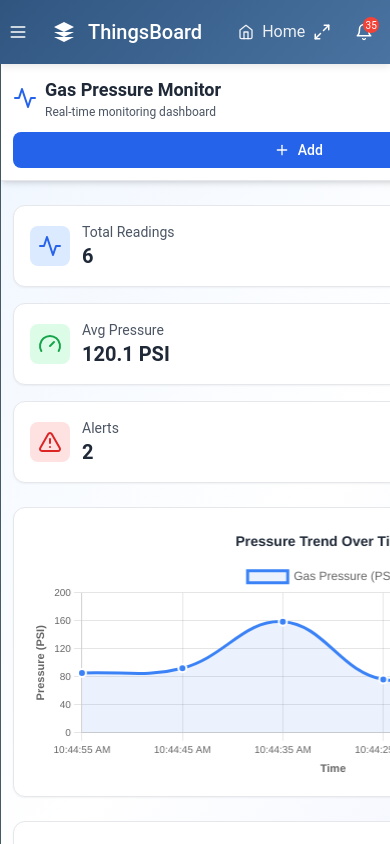
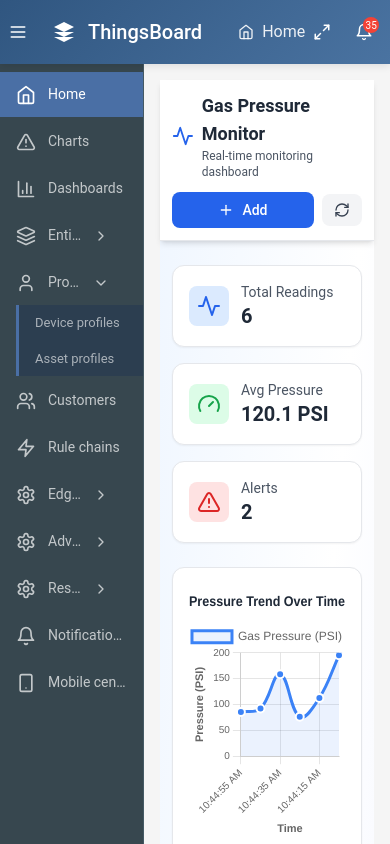
Before and after one commit to harsh2329/finalthingsboard, a React (Vite) app in the folder project/: page /chart in a window 390 px wide. Shown: the top 844 px of the page. Built offline with nearby package versions, Linux system fonts and the light colour scheme.

Commit message:
done with responsive ness of chart section

```diff
--- a/project/src/App.css
+++ b/project/src/App.css
@@ -22,3 +22,22 @@
   flex: 1;
   overflow: hidden;
 }
+
+.responsive-wrapper {
+  width: 100%;
+  max-width: 100%;
+  overflow-x: auto;
+  box-sizing: border-box;
+  padding: 1rem;
+}
+
+.responsive-wrapper * {
+  max-width: 100%;
+  box-sizing: border-box;
+}
+
+/* For Chart.js canvas */
+canvas {
+  width: 100% !important;
+  height: auto !important;
+}
--- a/project/src/components/sidebarcomponent/Chart.jsx
+++ b/project/src/components/sidebarcomponent/Chart.jsx
@@ -701,6 +701,7 @@
   };
 
   return (
+    <div className="responsive-wrapper">
     <div className="min-h-screen bg-gradient-to-br from-blue-50 via-white to-indigo-50 pb-8">
       {/* Toast Notification */}
       <Toast
@@ -1016,6 +1017,7 @@
      </div>
    </div>
  </div>
+ </div>
  );
 };
 
```
